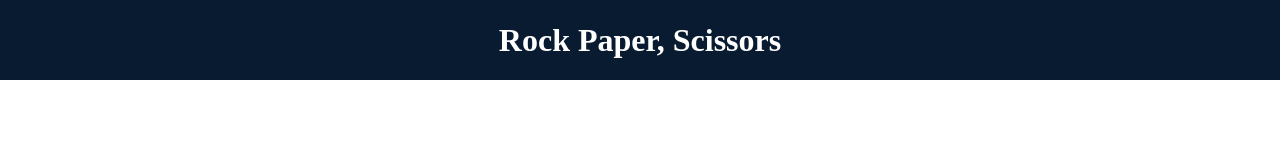
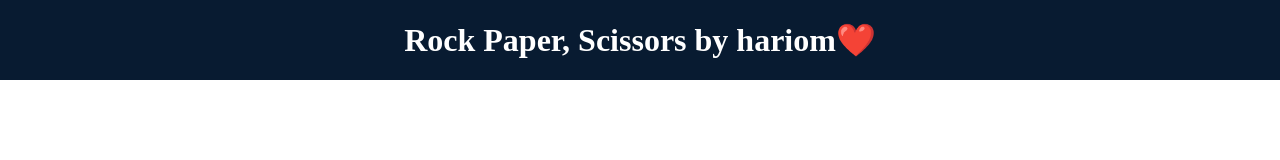
Before and after one commit to Hariom52/firstGame, a plain HTML site: page index.html in a window 1280 px wide. Shown: the top 160 px of the page. Drawn offline with Linux system fonts and the light colour scheme.

Commit message:
adding author name

```diff
--- a/index.html
+++ b/index.html
@@ -7,7 +7,7 @@
     <link rel="stylesheet" href="style.css">
 </head>
 <body>
-    <h1>Rock Paper, Scissors</h1>
+    <h1>Rock Paper, Scissors by hariom❤️</h1>
     <div class="choices">
     <div class="choice" id="rock">
      <img src="./WhatsApp Image 2024-12-26 at 08.55.38_f26ce06f.jpg"\>
```
